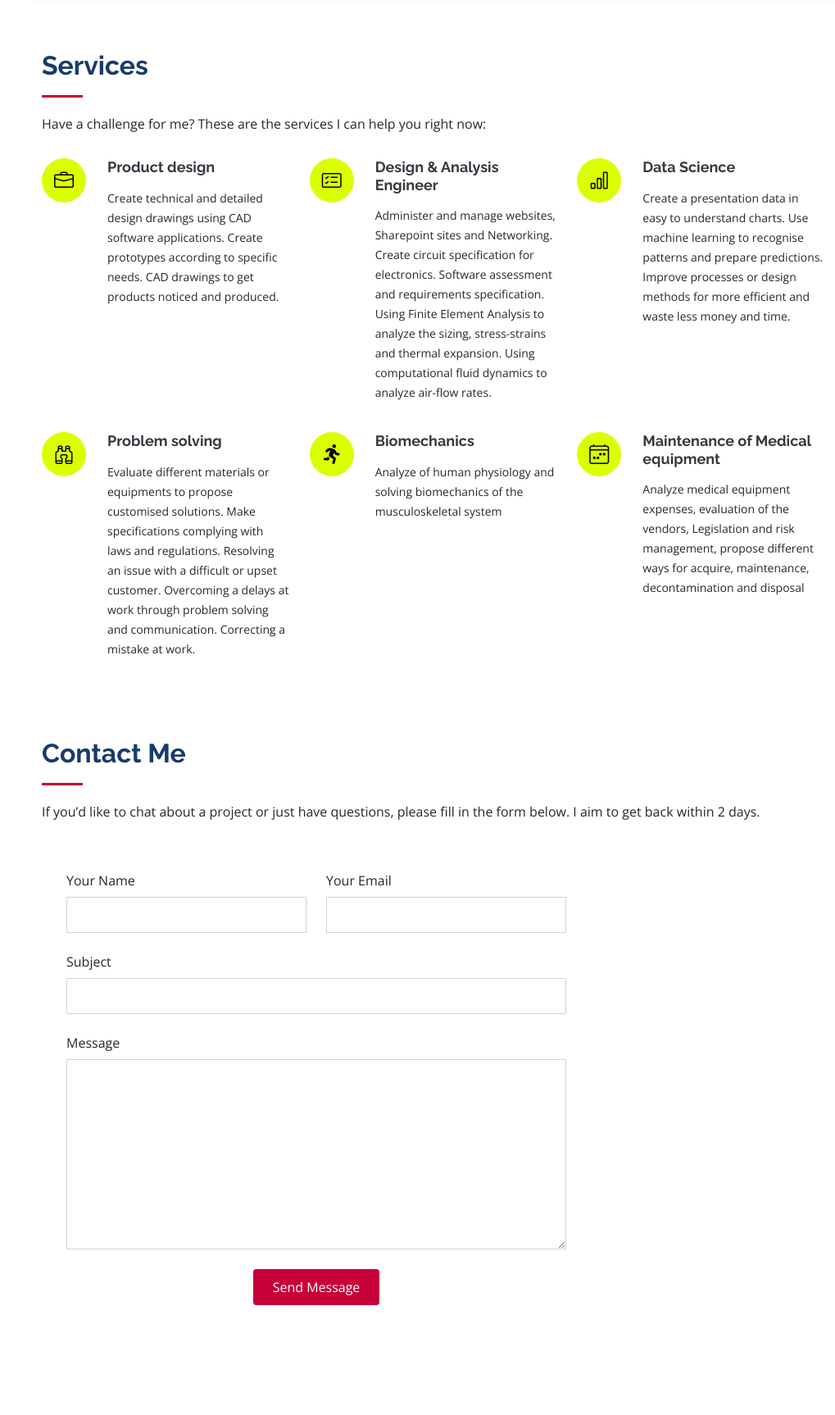
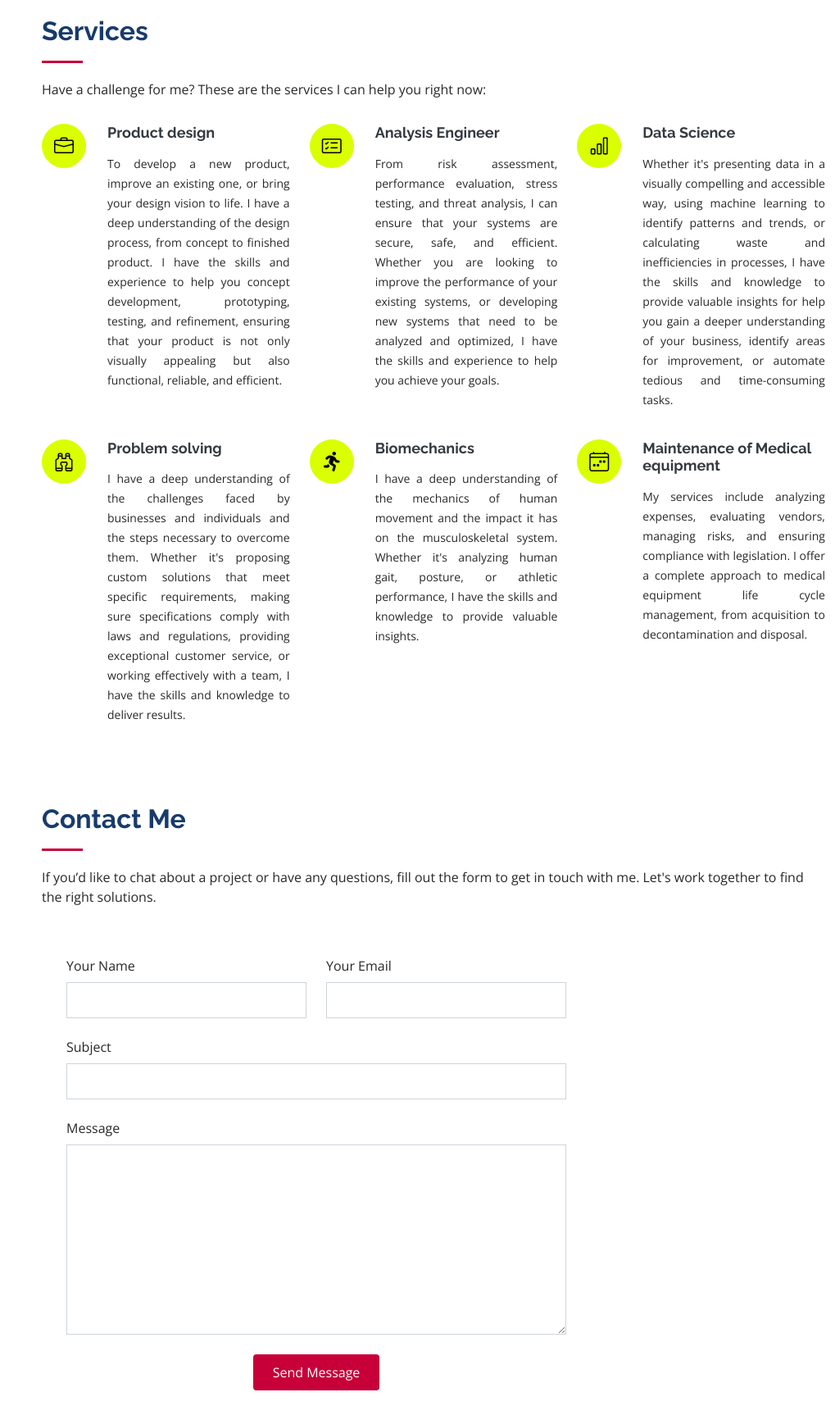
Before and after one commit to glcoutinho/webportfolio, a Flask app: page / in a window 1280 px wide; the page is wider, and only the part inside the window is pictured. Shown: the part 3888-5614 px from the top of that part at 82% size, without its empty margins (261-1280 px from the left). Before the commit the page ends 5480 px from the top of that part, so only its background shows below. Run offline with Flask 2, Linux system fonts and the light colour scheme; some libraries are stand-ins or nearby versions.

Commit message:
Update fev 2023

```diff
--- a/main.py
+++ b/main.py
@@ -6,21 +6,19 @@ app = Flask(__name__)
 app.secret_key = "any-string-you-want-just-keep-it-secret"
 Bootstrap(app)
 
-posts = requests.get("https://api.npoint.io/424f38e0b2008d01e0a8").json()
+# posts = requests.get("https://api.npoint.io/424f38e0b2008d01e0a8").json()
+
+posts = requests.get("https://api.npoint.io/6d0b687721ea3abf966f").json()
+
 
 @app.route("/")
 def home():
-    # demasiado formal?
-    # Cores bem?
-    # CV intro ou no intro summary bug
-    # Favicon
-    # what bold??
     return render_template("index.html", all_posts=posts)
 
 
 @app.route("/post/<int:index>")
 def show_post(index):
-    print(index) # 2
+    print(index)  # 2
 
     requested_post = None
     for blog_post in posts:
--- a/static/css/style.css
+++ b/static/css/style.css
@@ -31,6 +31,7 @@ h5,
 h6 {
   font-family: "Raleway", sans-serif;
 }
+
 
 /*--------------------------------------------------------------
 # Back to top button
@@ -342,6 +343,7 @@ section {
   font-weight: bold;
   letter-spacing: 0.05em;
   padding: 15px 32px;
+
 }
 
 .btn-colour-1:hover,
--- a/templates/index.html
+++ b/templates/index.html
@@ -23,6 +23,8 @@
 
             <div class="row">
                 <div class="col-lg-4" data-aos="fade-right">
+
+                    <!-- https://magneticmarketing.com/ -->
                     <img src="static/img/ME_PC.jpg" class="img-fluid" alt="">
                 </div>
                 <div class="col-lg-8 pt-4 pt-lg-0 content" data-aos="fade-left">
@@ -31,12 +33,13 @@
                         A biomedical engineer graduated with passion for technology and product design.
                     </p>
                     <div class="row">
-                        <div class="col-lg-6">
+                        <div class="col-lg-6" id="intro-text">
                             <ul>
-                                <p>Hello there, my name is Guilherme. I am passionate Biomedical enginner from Portugal.
+                                <p align="justify">Hello there, my name is Guilherme. I am passionate Biomedical
+                                    enginner from Portugal.
                                     I recently completed a BEng Biomedical Engineering degree at Middlesex University
-                                    London. Where
-                                    during my studies I have gained theoretical and practical skills, including Computer
+                                    London. Where during my studies I have gained theoretical and practical skills,
+                                    including Computer
                                     Aided Design, Computational modelling, Finite Element Analysis, Computational Fluid
                                     dynamics, Programming and Electronics.
                                 </p>
@@ -44,21 +47,20 @@
                         </div>
                         <div class="col-lg-6">
                             <ul>
-                                <p>Today I am currently at home perfecting my skills with design development and
-                                    programming and also looking for a placement opportunity within an BME field, where
-                                    I can gain hands on experience to support my desire of producing and managing
-                                    biomedical products that help increase a person's health or wellbeing.</p>
+                                <p align="justify"> Today I am currently at home perfecting my skills with design
+                                    development and
+                                    programming and also looking for a placement opportunity within an BME field.</p>
                             </ul>
+
+                            <a href="#portfolio">
+                                <button type="button" class="btn-colour-1"> SEE MY PORTFOLIO</button>
+                            </a>
+
                         </div>
                     </div>
-                    <a href="#portfolio">
-                        <button type="button" class="btn-colour-1"> SEE MY PORTFOLIO</button>
-                    </a>
+                </div>
 
-                </div>
             </div>
-
-        </div>
     </section><!-- End About Section -->
 
     <!-- ======= Skills Section ======= -->
@@ -156,7 +158,8 @@
                         <h4>Bachelor of Biomedical Engineering </h4>
                         <h5>2018 - 2021</h5>
                         <p><em>Middlesex University, London, UK</em></p>
-                        <p>I took my Biomedical Engineering graduation at Middlesex University in London.
+                        <p align="justify">I took my Biomedical Engineering graduation at Middlesex University in
+                            London.
                             I learned about the diferent ways of Design Engineering,
                             to safe and effective usage of medical equipment, learned Eletronics, Mechanics and
                             Biomechanics,
@@ -180,7 +183,6 @@
                             <li>Helped coordinating the opening of the store; assemble racks, dispose items and
                                 replenish stock
                             </li>
-                            </li>
                             <li>Delivered photography and sales by approaching different audiences, also manage wildlife
                                 treatment.
                             </li>
@@ -193,10 +195,11 @@
                         <h5>2022</h5>
                         <p><em>100 Days of Code: The Complete Python Pro Boot camp for 2022 </em></p>
                         <ul>
-                            <li>Learn the Python programming language by building 100 projects over 100 days.
+                            <li><p align="justify">Learn the Python programming language by building 100 projects over
+                                100 days.
                                 I learn to use Python for data science and machine learning, GUIs and Desktop
                                 applications,
-                                for automation, games, apps and web development.
+                                for automation, games, apps and web development. </p>
                             </li>
 
                         </ul>
@@ -337,45 +340,66 @@
                 <div class="col-lg-4 col-md-6 icon-box" data-aos="fade-up">
                     <div class="icon"><i class="bi bi-briefcase"></i></div>
                     <h4 class="title"><a href=""> Product design </a></h4>
-                    <p class="description">Create technical and detailed design drawings using CAD software
-                        applications. Create prototypes according to specific needs. CAD drawings to get products
-                        noticed and produced. </p>
+                    <p class="description" align="justify">To develop a new product, improve an existing one, or bring
+                        your design vision to life.
+                        I have a deep understanding of the design process, from concept to finished product.
+                        I have the skills and experience to help you concept development, prototyping, testing, and
+                        refinement,
+                        ensuring that your product is not only visually appealing but also functional, reliable, and
+                        efficient.
+                    </p>
                 </div>
                 <div class="col-lg-4 col-md-6 icon-box" data-aos="fade-up" data-aos-delay="100">
                     <div class="icon"><i class="bi bi-card-checklist"></i></div>
-                    <h4 class="title"><a href="">Design & Analysis Engineer</a></h4>
-                    <p class="description">Administer and manage websites, Sharepoint sites and Networking. Create
-                        circuit specification for electronics. Software assessment and requirements specification. Using
-                        Finite Element Analysis to analyze the sizing, stress-strains and thermal expansion. Using
-                        computational fluid dynamics to analyze air-flow rates.</p>
+                    <h4 class="title"><a href="">Analysis Engineer</a></h4>
+                    <p class="description" align="justify"> From risk assessment, performance evaluation, stress
+                        testing, and threat analysis, I can ensure
+                        that your systems are secure, safe, and efficient. Whether you are looking to improve the
+                        performance of your existing systems,
+                        or developing new systems that need to be analyzed and optimized, I have the skills and
+                        experience to help you achieve your goals.</p>
                 </div>
                 <div class="col-lg-4 col-md-6 icon-box" data-aos="fade-up" data-aos-delay="200">
                     <div class="icon"><i class="bi bi-bar-chart"></i></div>
                     <h4 class="title"><a href="">Data Science</a></h4>
-                    <p class="description"> Create a presentation data in easy to understand charts. Use machine
-                        learning to recognise patterns and prepare predictions. Improve processes or design methods for
-                        more efficient and waste less money and time. </p>
+                    <p class="description" align="justify"> Whether it's presenting data in a visually compelling and
+                        accessible way,
+                        using machine learning to identify patterns and trends,
+                        or calculating waste and inefficiencies in processes, I have the skills and knowledge to provide
+                        valuable insights for help you gain a deeper understanding of your business, identify areas for
+                        improvement,
+                        or automate tedious and time-consuming tasks. </p>
                 </div>
                 <div class="col-lg-4 col-md-6 icon-box" data-aos="fade-up" data-aos-delay="300">
                     <div class="icon"><i class="bi bi-binoculars"></i></div>
                     <h4 class="title"><a href="">Problem solving</a></h4>
-                    <p class="description">Evaluate different materials or equipments to propose customised solutions.
-                        Make specifications complying with laws and regulations. Resolving an issue with a difficult or
-                        upset customer. Overcoming a delays at work through problem solving and communication.
-                        Correcting a mistake at work.</p>
+                    <p class="description" align="justify">I have a deep understanding of the challenges faced by
+                        businesses and
+                        individuals
+                        and the steps necessary to overcome them. Whether it's proposing custom solutions that meet
+                        specific requirements,
+                        making sure specifications comply with laws and regulations,
+                        providing exceptional customer service, or working effectively with a team, I have the skills
+                        and knowledge to deliver results.
+
+                    </p>
                 </div>
                 <div class="col-lg-4 col-md-6 icon-box" data-aos="fade-up" data-aos-delay="400">
                     <div class="icon"><i class="fas fa-running"></i></div>
                     <h4 class="title"><a href="">Biomechanics</a></h4>
-                    <p class="description">Analyze of human physiology and solving biomechanics of the musculoskeletal
-                        system</p>
+                    <p class="description" align="justify"> I have a deep understanding of the mechanics of human
+                        movement and the
+                        impact it has on the musculoskeletal system. Whether it's analyzing human gait, posture, or
+                        athletic performance, I have the skills and knowledge to provide valuable insights.
+                    </p>
                 </div>
                 <div class="col-lg-4 col-md-6 icon-box" data-aos="fade-up" data-aos-delay="500">
                     <div class="icon"><i class="bi bi-calendar4-week"></i></div>
                     <h4 class="title"><a href="">Maintenance of Medical equipment</a></h4>
-                    <p class="description"> Analyze medical equipment expenses, evaluation of the vendors, Legislation
-                        and risk management, propose different ways for acquire, maintenance, decontamination and
-                        disposal </p>
+                    <p class="description" align="justify">My services include analyzing expenses, evaluating vendors,
+                        managing risks,
+                        and ensuring compliance with legislation. I offer a complete approach to medical equipment life
+                        cycle management, from acquisition to decontamination and disposal. </p>
                 </div>
             </div>
         </div>
@@ -386,8 +410,9 @@
 
                 <div class="section-title">
                     <h2>Contact Me</h2>
-                    <p>If you’d like to chat about a project or just have questions, please fill in the form below. I aim
-                        to get back within 2 days.</p>
+                    <p>If you’d like to chat about a project or have any questions, fill out the form to get in touch
+                        with me. Let's
+                        work together to find the right solutions.</p>
                 </div>
 
                 <div class="col-lg-7 mt-5 mt-lg-0 d-flex align-items-stretch">
@@ -423,7 +448,6 @@
 
             </div>
 
-            </div>
         </section><!-- End Contact Section -->
 </main>
 <!-- End #main -->
--- a/templates/portfolio-details.html
+++ b/templates/portfolio-details.html
@@ -55,7 +55,7 @@
                     </div>
                     <div class="portfolio-description">
                         <h2>{{ post.title }}</h2>
-                        <p>
+                        <p align="justify">
                             {{ post.body | safe }}
                         </p>
                     </div>
```
